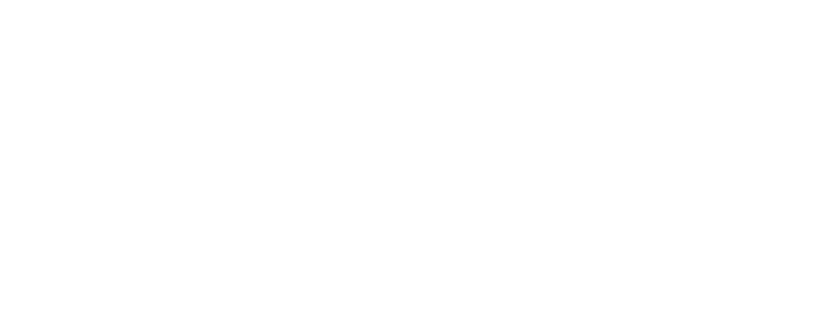
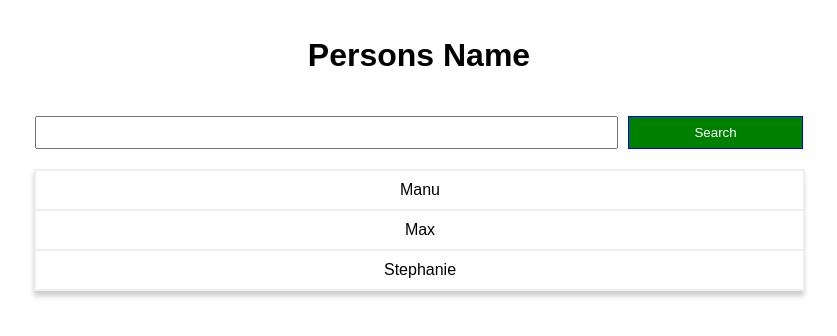
Before and after one commit to ABDtahirWork/reactSearchList, a React app: page / in a window 1280 px wide. Shown: the whole page, without its empty margins (221-1058 px from the left). Built offline with nearby package versions, Linux system fonts and the light colour scheme.

Commit message:
Basic search component and list component made

```diff
--- /dev/null
+++ b/src/components/Container/Container.css
@@ -0,0 +1,8 @@
+.Container {
+    width: 60%;
+    margin: auto;
+    padding: 16px;
+    display: flex;
+    flex-direction: column;
+    align-items: center;
+}
--- /dev/null
+++ b/src/components/Container/Container.js
@@ -0,0 +1,23 @@
+import React, { useState } from 'react'
+import classes from './Container.css'
+import Search from '../Search/Search'
+import Table from '../Table/Table'
+
+const Container = (props) => {
+  const [persons, setPersons] = useState(props.persons)
+  const [name, setName] = useState('')
+
+  const handleChangeName = (event) => {
+    console.log('container.js HandleChangeName')
+  }
+
+  return (
+    <div className={classes.Container}>
+      <h1>Persons Name</h1>
+      <Search name={name} handleChangeName={handleChangeName}/>
+      <Table persons={persons} />
+    </div>
+  )
+}
+
+export default Container
--- /dev/null
+++ b/src/components/Search/Search.css
@@ -0,0 +1,11 @@
+.searchBox {
+    width: 100%;
+    display: flex;
+    margin: 20px 0;
+}
+
+.Input {
+    width: 100%;
+    margin-right: 10px;
+    padding-left: 10px;
+}
--- /dev/null
+++ b/src/components/Search/Search.js
@@ -0,0 +1,13 @@
+import React from 'react'
+import classes from './Search.css'
+
+const Search = (props) => {
+  return (
+    <div className={classes.searchBox}>
+      <input className={classes.Input} type='text' value={props.name} onChange={props.handleChangeName}/>
+      <button>Search</button>
+    </div>
+  )
+}
+
+export default Search
--- /dev/null
+++ b/src/components/Table/Item/Item.css
@@ -0,0 +1,6 @@
+.Item {
+    width: 100%;
+    border: 1px solid #eee;
+    text-align: center;
+    padding: 10px 0;
+}
--- /dev/null
+++ b/src/components/Table/Item/Item.js
@@ -0,0 +1,12 @@
+import React from 'react'
+import classes from './Item.css'
+
+const Item = (props) => {
+  return (
+    <div className={classes.Item}>
+        {props.name}
+    </div>
+  )
+}
+
+export default Item
--- /dev/null
+++ b/src/components/Table/Table.css
@@ -0,0 +1,5 @@
+.Table {
+    width: 100%;
+    border: 1px solid #eee;
+    box-shadow: 0 5px 5px #ccc;
+}
--- /dev/null
+++ b/src/components/Table/Table.js
@@ -0,0 +1,15 @@
+import React from 'react'
+import classes from './Table.css'
+import Item from './Item/Item'
+
+const Table = (props) => {
+  return (
+    <div className={classes.Table}>
+        {props.persons.map((element , index) => {
+            return <Item name={element.name} key={index}/>
+        })}
+    </div>
+  )
+}
+
+export default Table
--- a/src/containers/App.css
+++ b/src/containers/App.css
@@ -1,5 +1,5 @@
 .App {
-  text-align: center;
+  margin: 0;
 }
 
 .App button {
@@ -8,6 +8,7 @@
   border: 1px solid blue;
   padding: 8px;
   cursor: pointer;
+  width: 30%;
 }
 
 .App button:hover {
--- a/src/containers/App.js
+++ b/src/containers/App.js
@@ -1,5 +1,6 @@
 import React, { Component} from 'react';
 import classes from './App.css';
+import Container from '../components/Container/Container';
 
 class App extends Component {
   constructor(props) {
@@ -8,18 +9,17 @@ class App extends Component {
 
   state = {
     persons: [
-      { name: 'Manu', age: 29 },
-      { name: 'Max', age: 25 },
-      { name: 'Stephanie', age: 30 },
+      { name: 'Manu' },
+      { name: 'Max' },
+      { name: 'Stephanie' },
     ],
-    showPersons: false,
   };
 
   render() {
 
     return (
       <div className={classes.App}>
-
+        <Container  persons={this.state.persons}/>
       </div>
     );
   }
```
